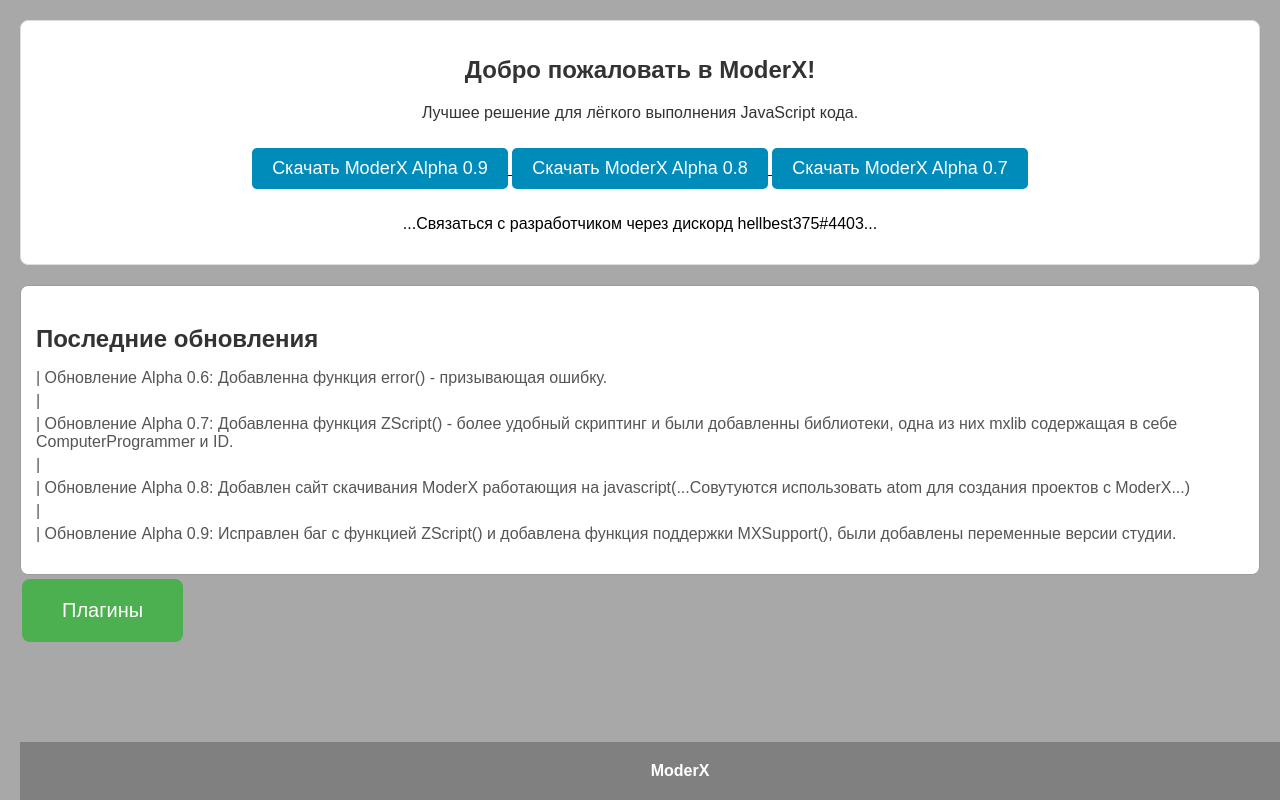
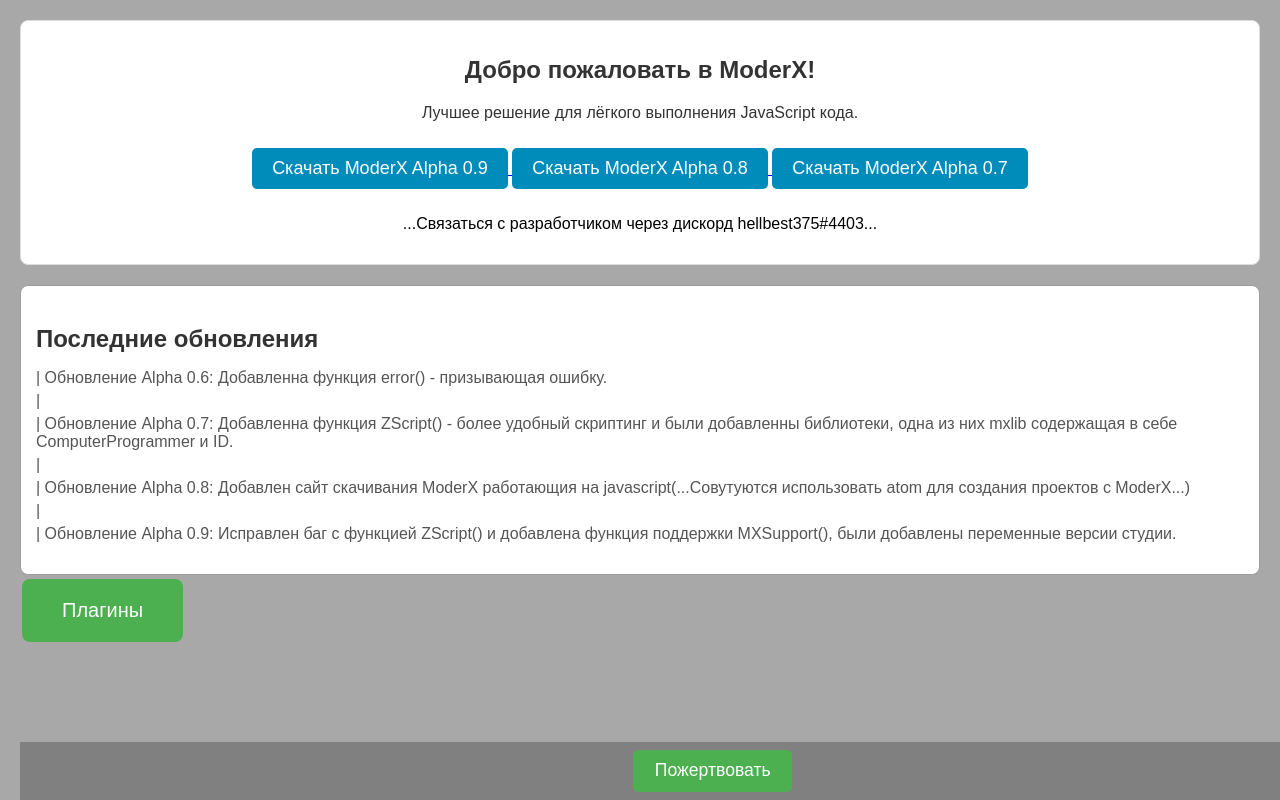
Before and after one commit to Ytenok2024/ModerX, a plain HTML site: page index.html in a window 1280 px wide. Drawn offline with Linux system fonts and the light colour scheme.

Commit message:
Update index.html

```diff
--- a/index.html
+++ b/index.html
@@ -170,6 +170,49 @@
 </head>
 <body>
 
-<a href="https://ytenok2024.github.io/plugin.github.io/" class="main-button">Плагины</a>
+<a href="install.html" class="main-button">Плагины</a>
+<!DOCTYPE html>
+<html lang="ru">
+<head>
+<meta charset="UTF-8">
+<style>
+  .donate-button-container {
+    position: fixed; /* Фиксированное позиционирование */
+    left: 50%; /* Положение по горизонтали */
+    bottom: 10px; /* Отступ снизу */
+    transform: translateX(-50%); /* Смещение для центрирования */
+    animation: pulse 2s infinite; /* Анимация пульсации */
+  }
+
+  .donate-button {
+    padding: 10px 20px;
+    background-color: #4CAF50; /* Зеленый фон */
+    color: white; /* Белый текст */
+    border: none;
+    border-radius: 5px; /* Скругленные углы */
+    cursor: pointer; /* Курсор в виде руки при наведении */
+    font-size: 16px; /* Размер шрифта */
+    transition: background-color 0.3s; /* Плавное изменение фона при наведении */
+  }
+
+  .donate-button:hover {
+    background-color: #45a049; /* Темно-зеленый фон при наведении */
+  }
+
+  @keyframes pulse {
+    0% { transform: scale(1); }
+    50% { transform: scale(1.1); }
+    100% { transform: scale(1); }
+  }
+</style>
+</head>
+<body>
+
+<div class="donate-button-container">
+  <form action="https://www.donationalerts.com/c/helbest375" method="post">
+    <button type="submit" class="donate-button">Пожертвовать</button>
+  </form>
+</div>
 
 </body>
+</html>
```
